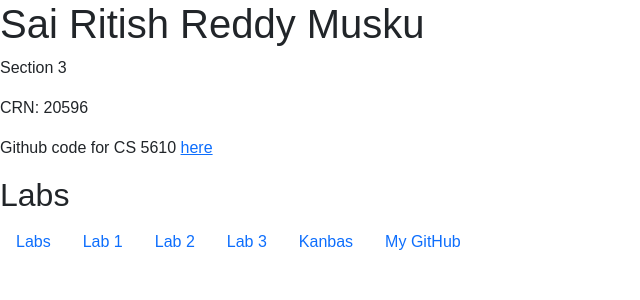
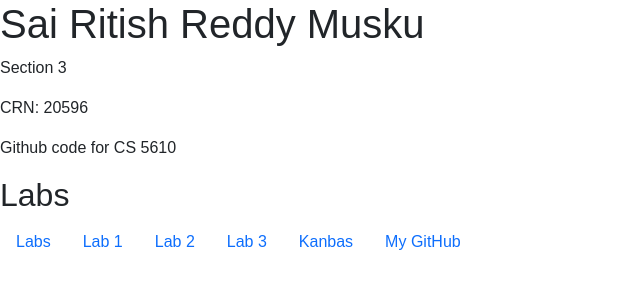
Before and after one commit to ritish1082/cs5610-kanbas, a React (Create React App) app: page /#/Labs in a window 1280 px wide. Shown: the top 300 px of the page, without its empty margins (0-640 px from the left). Built offline with nearby package versions, Linux system fonts and the light colour scheme.

Commit message:
fix: a3 github merge issue

```diff
--- a/src/Labs/index.tsx
+++ b/src/Labs/index.tsx
@@ -11,7 +11,7 @@ export default function Labs() {
       <p>Section 3</p>
       <p>CRN: 20596</p>
       <p id="wd-github">
-        Github code for CS 5610 <a href="https://github.com/ritish1082/cs5610-kanbas">here</a>
+        Github code for CS 5610 <a href="https://github.com/ritish1082/cs5610-kanbas"></a>
       </p>
       <h2>Labs</h2>
       <TOC />
```
